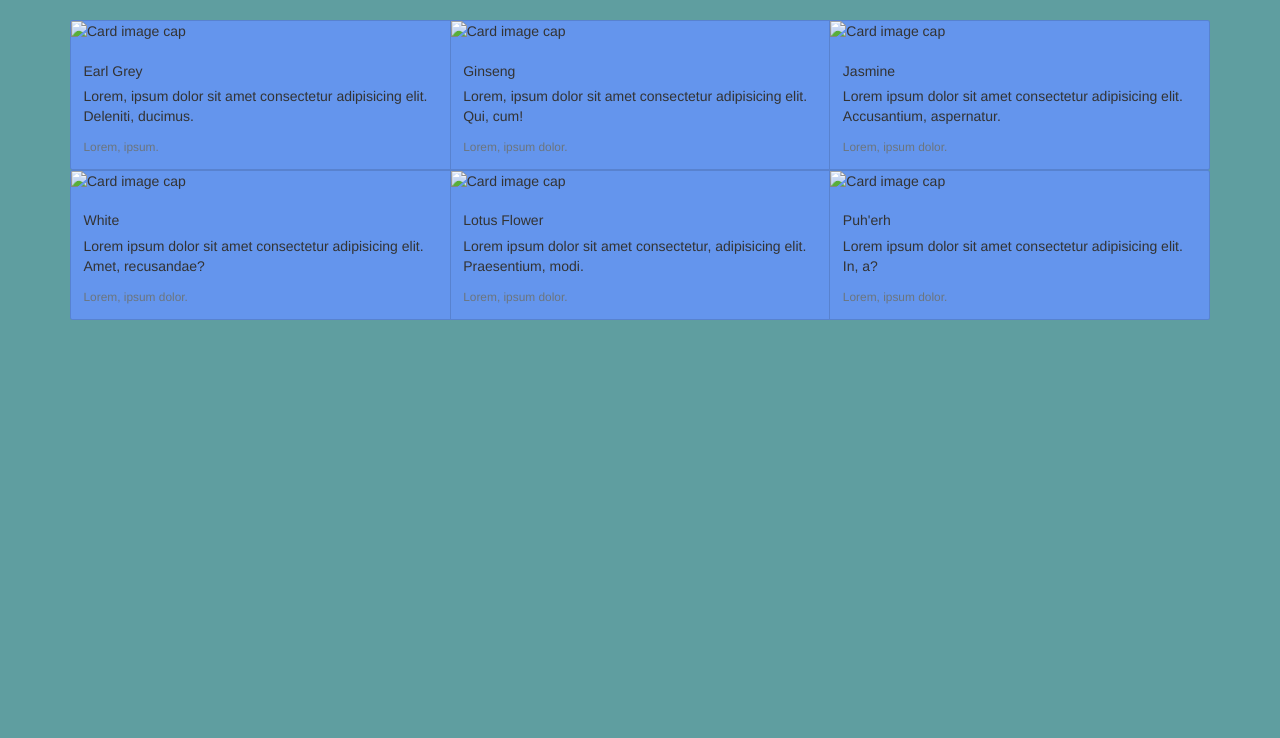
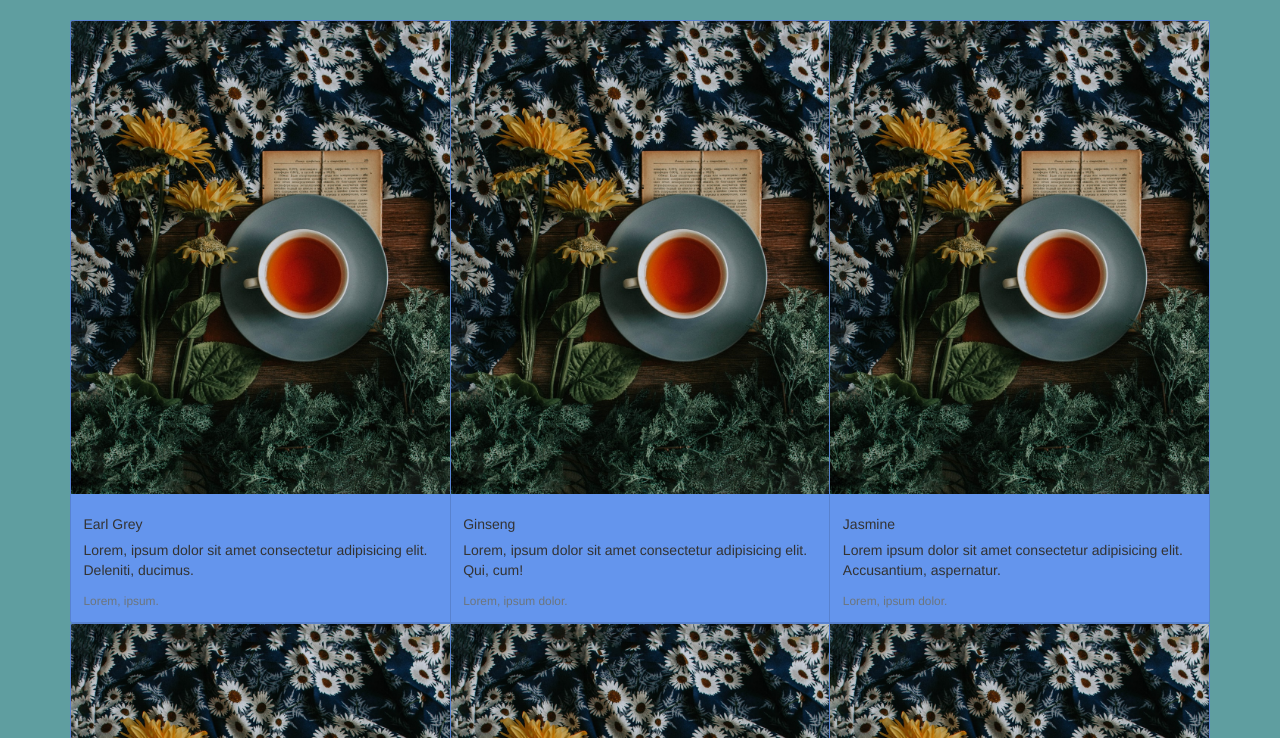
Before and after one commit to omarsagoo/capstone, a plain HTML site: page flavors.html in a window 1280 px wide. Shown: the part 62-800 px from the top of the page. Drawn offline with nearby package versions, Linux system fonts and the light colour scheme; the site is published under a folder, as on GitHub Pages, so addresses that start at the root find nothing.

Commit message:
update structure

```diff
--- a/templates/flavors.html
+++ b/flavors.html
@@ -12,14 +12,14 @@
 </head>
 <body style="background: cadetblue">
     <nav class="navbar navbar-expand-lg navbar-light bg-light" >
-        <a class="navbar-brand" href="base.html">Pleasontea</a>
+        <a class="navbar-brand" href="index.html">Pleasontea</a>
         <button class="navbar-toggler" type="button" data-toggle="collapse" data-target="#navbarNavDropdown" aria-controls="navbarNavDropdown" aria-expanded="false" aria-label="Toggle navigation">
           <span class="navbar-toggler-icon"></span>
         </button>
         <div class="collapse navbar-collapse" id="navbarNavDropdown">
           <ul class="navbar-nav">
             <li class="nav-item active">
-              <a class="nav-link" href="base.html">Home <span class="sr-only">(current)</span></a>
+              <a class="nav-link" href="index.html">Home <span class="sr-only">(current)</span></a>
             </li>
             <li class="nav-item">
               <a class="nav-link" href="flavors.html">Flavors</a>
@@ -35,7 +35,7 @@
       <div class="row">
         <div class="card-group">
             <div class="card" style="background: cornflowerblue">
-              <img class="card-img-top" src="/img/tea_photo.jpeg" alt="Card image cap">
+              <img class="card-img-top" src="img/tea_photo.jpeg" alt="Card image cap">
               <div class="card-body">
                 <h5 class="card-title">Earl Grey</h5>
                 <p class="card-text">Lorem, ipsum dolor sit amet consectetur adipisicing elit. Deleniti, ducimus.</p>
@@ -43,7 +43,7 @@
               </div>
             </div>
             <div class="card" style="background: cornflowerblue">
-              <img class="card-img-top" src="/img/tea_photo.jpeg" alt="Card image cap">
+              <img class="card-img-top" src="img/tea_photo.jpeg" alt="Card image cap">
               <div class="card-body">
                 <h5 class="card-title">Ginseng</h5>
                 <p class="card-text">Lorem, ipsum dolor sit amet consectetur adipisicing elit. Qui, cum!</p>
@@ -51,7 +51,7 @@
               </div>
             </div>
             <div class="card" style="background: cornflowerblue">
-              <img class="card-img-top" src="/img/tea_photo.jpeg" alt="Card image cap">
+              <img class="card-img-top" src="img/tea_photo.jpeg" alt="Card image cap">
               <div class="card-body">
                 <h5 class="card-title">Jasmine</h5>
                 <p class="card-text">Lorem ipsum dolor sit amet consectetur adipisicing elit. Accusantium, aspernatur.</p>
@@ -64,7 +64,7 @@
       <div class="row">
         <div class="card-group" >
             <div class="card" style="background: cornflowerblue">
-              <img class="card-img-top" src="/img/tea_photo.jpeg" alt="Card image cap">
+              <img class="card-img-top" src="img/tea_photo.jpeg" alt="Card image cap">
               <div class="card-body">
                 <h5 class="card-title">White</h5>
                 <p class="card-text">Lorem ipsum dolor sit amet consectetur adipisicing elit. Amet, recusandae?</p>
@@ -72,7 +72,7 @@
               </div>
             </div>
             <div class="card" style="background: cornflowerblue">
-              <img class="card-img-top" src="/img/tea_photo.jpeg" alt="Card image cap">
+              <img class="card-img-top" src="img/tea_photo.jpeg" alt="Card image cap">
               <div class="card-body">
                 <h5 class="card-title">Lotus Flower</h5>
                 <p class="card-text">Lorem ipsum dolor sit amet consectetur, adipisicing elit. Praesentium, modi.</p>
@@ -80,7 +80,7 @@
               </div>
             </div>
             <div class="card" style="background: cornflowerblue">
-              <img class="card-img-top" src="/img/tea_photo.jpeg" alt="Card image cap">
+              <img class="card-img-top" src="img/tea_photo.jpeg" alt="Card image cap">
               <div class="card-body">
                 <h5 class="card-title">Puh'erh</h5>
                 <p class="card-text">Lorem ipsum dolor sit amet consectetur adipisicing elit. In, a?</p>
```
Also changed, not shown: index.html (renamed from templates/base.html, +2 -2 lines), pricing.html (renamed from templates/pricing.html, +2 -2 lines), templates/test.html (renamed from test.html).
